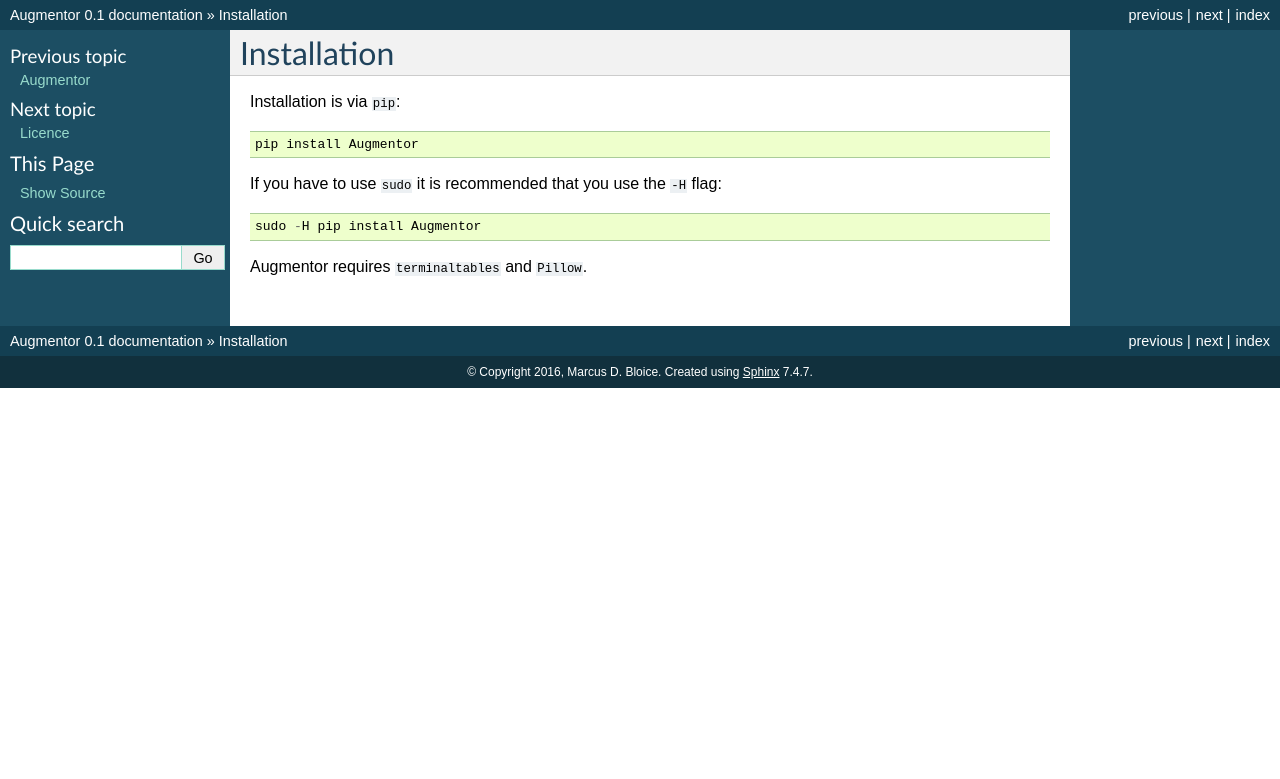
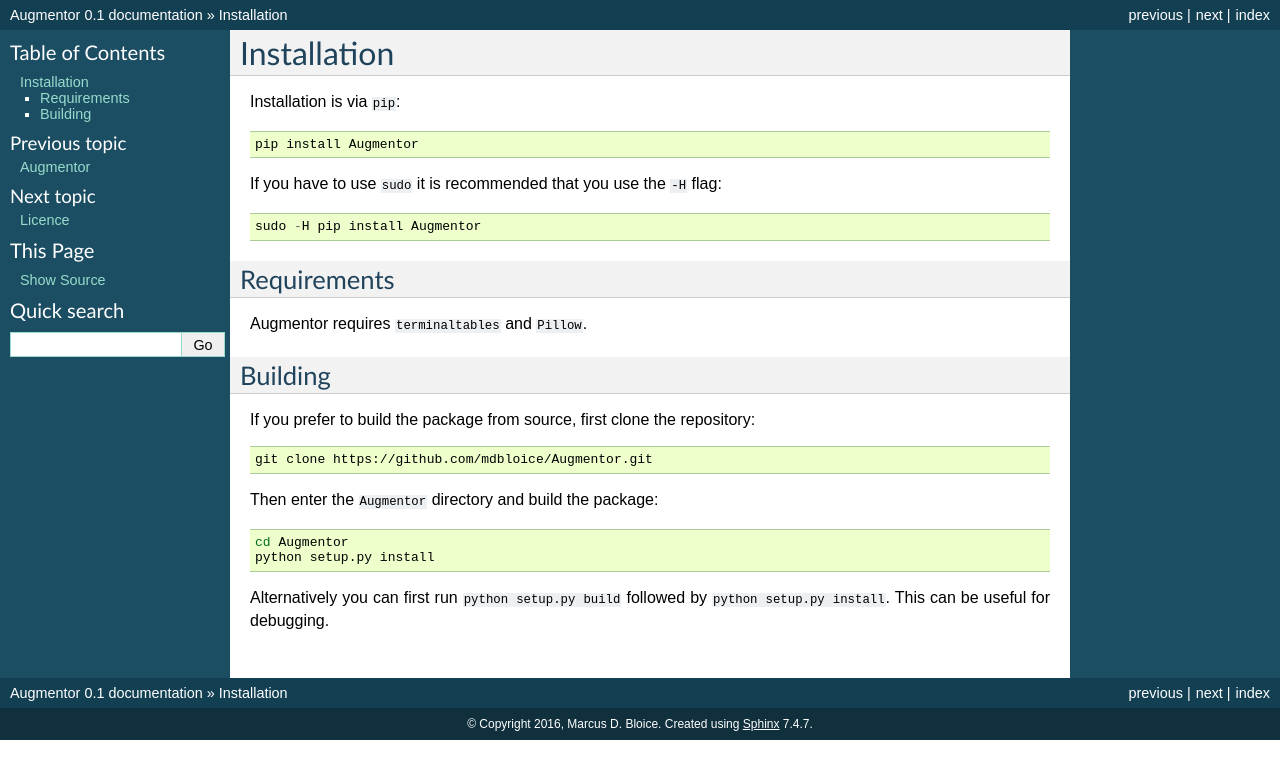
Before and after one commit to ChenXiao61/Img_augmentor, a Sphinx documentation site: the page built from docs/userguide/install.rst, in a window 1280 px wide. Shown: the top 779 px of the page. Built offline with Sphinx 7.4.7, drawn with Linux system fonts in a browser that asks for light colours.

Commit message:
Read the Docs

```diff
--- a/docs/userguide/install.rst
+++ b/docs/userguide/install.rst
@@ -13,4 +13,25 @@
 
     sudo -H pip install Augmentor
 
+Requirements
+------------
+
 Augmentor requires ``terminaltables`` and ``Pillow``.
+
+Building
+--------
+
+If you prefer to build the package from source, first clone the repository:
+
+.. code-block:: bash
+
+    git clone https://github.com/mdbloice/Augmentor.git
+
+Then enter the ``Augmentor`` directory and build the package:
+
+.. code-block:: bash
+
+    cd Augmentor
+    python setup.py install
+
+Alternatively you can first run ``python setup.py build`` followed by ``python setup.py install``. This can be useful for debugging.
```
